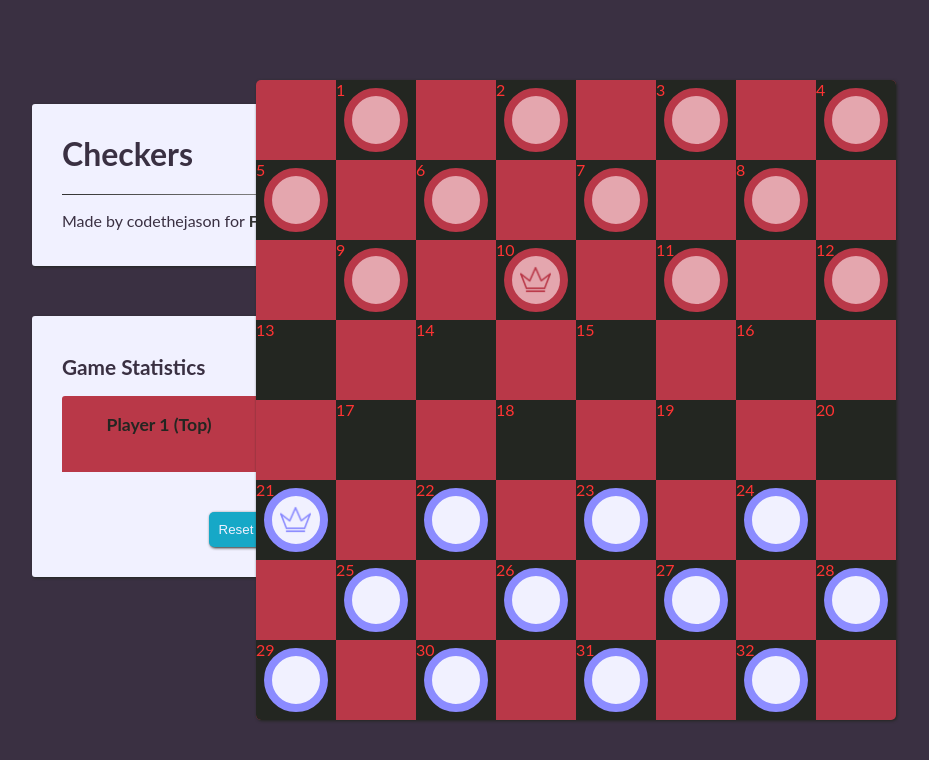
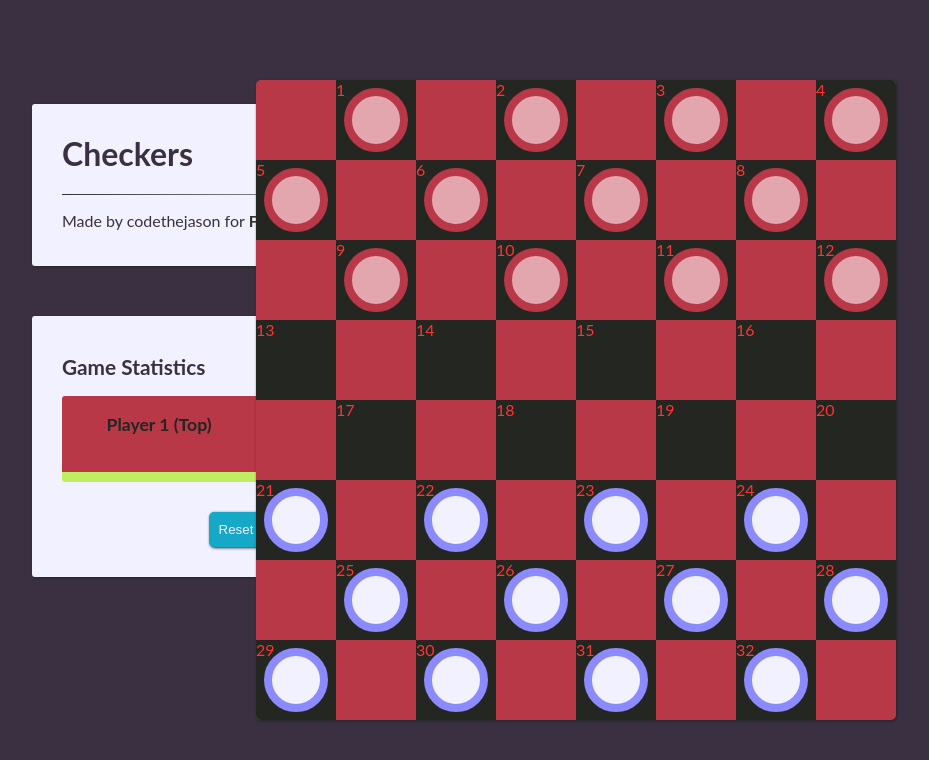
Before and after one commit to buiankin/checkers, a React (Create React App) app: page / in a window 1280 px wide. Shown: the top 760 px of the page, without its empty margins (64-993 px from the left). Built offline with nearby package versions, Linux system fonts and the light colour scheme.

Commit message:
make static

```diff
--- a/src/App.tsx
+++ b/src/App.tsx
@@ -46,6 +46,16 @@ const label_coords =
    [29,0,30,0,31,0,32,0]
   ];
 
+const label_coords_backwards =
+  [[0,29,0,30,0,31,0,32],
+   [25,0,26,0,27,0,28,0],
+   [0,21,0,22,0,23,0,24],
+   [17,0,18,0,19,0,20,0],
+   [0,13,0,14,0,15,0,16],
+   [9,0,10,0,11,0,12,0],
+   [0,5,0,6,0,7,0,8],
+   [1,0,2,0,3,0,4,0]
+  ];
 
 
 
@@ -110,7 +120,7 @@ export const App: FC = memo(() => {
     } else {
       // играет человек
     }
-  }, [appState.isContiniousMoving, appState.playerTurn]);
+  }, [appState.isContiniousMoving, appState.playerTurn, appState.players]);
 
 
   function changePlayerTurn() {
@@ -151,7 +161,7 @@ function _renderTiles()
             color: "#FF3333"
           };
 
-          values.push(<div key={countTiles.toString()} className="tile" id={"tile"+countTiles.toString()} style={divStyle} onClick={(e)=>handleTileClick(row, column, e)}>{label_coords[appState.backwardDirection?7-row:row][appState.backwardDirection?7-column:column].toString()}</div>);
+          values.push(<div key={countTiles.toString()} className="tile" id={"tile"+countTiles.toString()} style={divStyle} onClick={(e)=>handleTileClick(row, column, e)}>{(appState.backwardDirection?(label_coords_backwards[7-row][7-column]):label_coords[row][column]).toString()}</div>);
           countTiles++;
 
         }
@@ -164,7 +174,7 @@ function _renderTiles()
             color: "#FF3333"
           };
 
-          values.push(<div key={countTiles.toString()} className="tile" id={"tile"+countTiles.toString()} style={divStyle} onClick={(e)=>handleTileClick(row, column, e)}>{label_coords[appState.backwardDirection?7-row:row][appState.backwardDirection?7-column:column].toString()}</div>);
+          values.push(<div key={countTiles.toString()} className="tile" id={"tile"+countTiles.toString()} style={divStyle} onClick={(e)=>handleTileClick(row, column, e)}>{(appState.backwardDirection?(label_coords_backwards[7-row][7-column]):label_coords[row][column]).toString()}</div>);
           countTiles++;
 
         }
--- a/src/store.ts
+++ b/src/store.ts
@@ -1,3 +1,4 @@
+
 import Game from './ai/game';
 import Computer from './ai/computer';
 import Move from './ai/move';
@@ -10,9 +11,17 @@ export const initialState = {
 
   //The initial setup
 
-  russianRules: true,
+  russianRules: false,
+  /*
   backwardDirection: true,
   players: [{isRobot: true}, {isRobot: false}],
+  playerTurn: 2,
+  */
+
+  backwardDirection: false,
+  players: [{isRobot: false}, {isRobot: true}],
+  playerTurn: 1,
+
 
   // с клавиатуры выбирали поле
   hasArrowSelectedItem: false,
@@ -27,18 +36,15 @@ export const initialState = {
   hasSelectedItem: false,
   selectedItemRow: 0, selectedItemCol: 0,
 
-  // TODO backwardDirection-начинает 2, обычно 1
-  playerTurn: 2,
-
   // 1 -> player 1 normal pieces, 2 -> player 2 normal pieces, 3 -> player 1 kings, 4 -> player 2 kings
   // Нормальное начальное состояние
   gameBoard : [
     [0, 11, 0, 21, 0, 31, 0, 41],
     [51, 0, 61, 0, 71, 0, 81, 0],
-    [0, 91, 0, 103, 0, 111, 0, 121],
+    [0, 91, 0, 101, 0, 111, 0, 121],
     [0, 0, 0, 0, 0, 0, 0, 0],
     [0, 0, 0, 0, 0, 0, 0, 0],
-    [134, 0, 142, 0, 152, 0, 162, 0],
+    [132, 0, 142, 0, 152, 0, 162, 0],
     [0, 172, 0, 182, 0, 192, 0, 202],
     [212, 0, 222, 0, 232, 0, 242, 0]
   ],
@@ -90,7 +96,19 @@ export const initialState = {
     [0, 172, 0, 182, 0, 0, 0, 0],
     [212, 0, 222, 0, 232, 0, 242, 0]
   ],
+
+  gameBoard : [
+    [0, 0, 0, 0, 0, 24, 0, 0],
+    [0, 0, 0, 0, 0, 0, 0, 0],
+    [0, 12, 0, 0, 0, 11, 0, 21],
+    [0, 0, 0, 0, 0, 0, 0, 0],
+    [0, 0, 0, 0, 0, 0, 0, 0],
+    [32, 0, 42, 0, 0, 0, 52, 0],
+    [0, 0, 0, 0, 0, 0, 0, 0],
+    [0, 0, 62, 0, 0, 0, 0, 0]
+  ],
   */
+
 
   //arrays to store the instances
   pieces : [],
@@ -124,6 +142,7 @@ type State = {
   russianRules: boolean,
   backwardDirection: boolean,
   players: {isRobot: boolean}[],
+  playerTurn: number,
 
   hasArrowSelectedItem: boolean,
   arrowSelectedItemRow: number, arrowSelectedItemCol: number,
@@ -135,7 +154,6 @@ type State = {
   continiousMoving: {y: number, x: number}[],
   continiousCaptured: {y: number, x: number}[],
 
-  playerTurn: number,
   gameBoard: number[][],
   pieces : string[],
   tiles : string[]
@@ -190,7 +208,7 @@ type Action =
 function getLegalMoves(state: State)
 {
   // Есть ли эта шашка возможных ходах
-  let checkers = new Game();
+  let checkers = Game.EmptyGameStatic();
   // Важно, чтобы -1 заполнились там, где нельзя ничего ставить
   checkers.newGame();
   // Текущее состояние
@@ -518,7 +536,7 @@ export const reducer = (state: State, action: Action) => {
 
     case "move_robot": // первый ход робота (хотя можно запускать и чтобы робот сделал ход за человека его шашками)
     {
-      let checkers = new Game();
+      let checkers = Game.EmptyGameStatic();
       let computerPlayer = new Computer(state.playerTurn, 1);
       // Важно, чтобы -1 заполнились там, где нельзя ничего ставить
       checkers.newGame();
```
